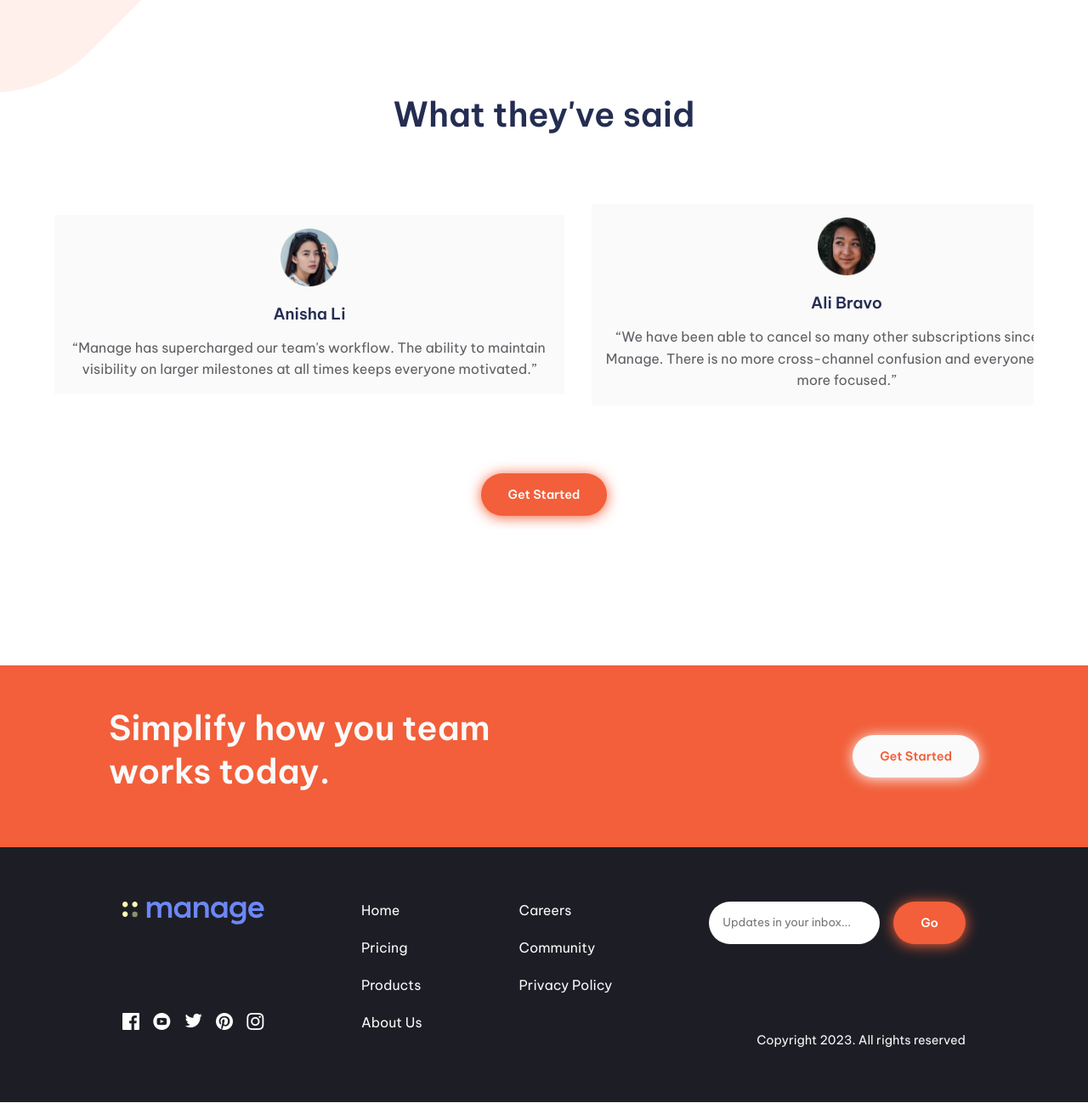
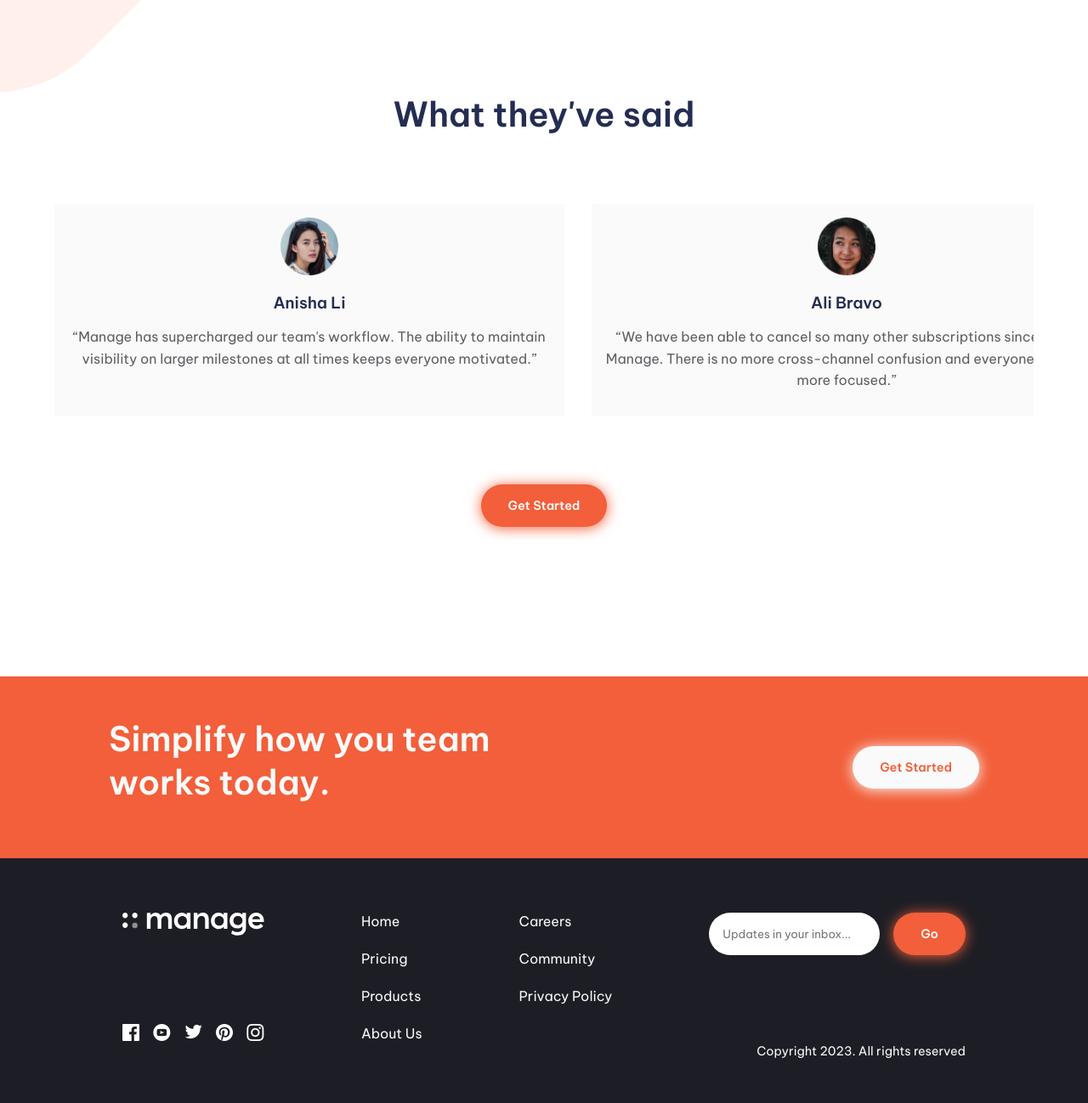
Before and after one commit to lack21/Manage-Website, a plain HTML site: page index.html in a window 1280 px wide. Shown: the part 1571-2869 px from the top of the page at 85% size. Drawn offline with Linux system fonts and the light colour scheme.

Commit message:
Update style.css

```diff
--- a/style.css
+++ b/style.css
@@ -137,7 +137,7 @@
 }
 #community .carousel .box {
   min-width: 600px;
-  min-height: 200px;
+  min-height: 250px;
   margin: auto;
   background-color: #fafafa;
   padding: 1rem;
@@ -188,7 +188,8 @@
   gap: 1.5rem;
 }
 .footer .bottom-section > div .logo {
-  filter: brightness(3);
+  filter: brightness(0) invert(1);
+  -webkit-filter: brightness(0) invert(1);
 }
 .footer .bottom-section > div .copyright {
   text-align: right;
```
